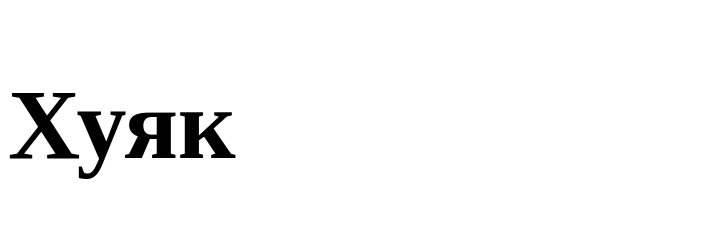
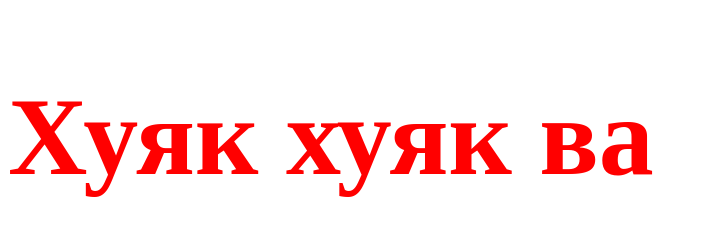
Before and after one commit to Zaborskih/webstorm.test, a plain HTML site: page index.html in a window 1280 px wide. Shown: the whole page, without its empty margins (0-707 px from the left). Drawn offline with Linux system fonts and the light colour scheme.

```diff
--- a/index.html
+++ b/index.html
@@ -6,8 +6,7 @@
     <link rel="stylesheet" href="test.css"/>
 </head>
 <body>
-<h1 id="huyak">Хуяк</h1>
-
+<h1 id="huyak">Хуяк хуяк ва</h1>
 
 
 <script type="text/javascript" src="test.js"></script>
--- a/test.css
+++ b/test.css
@@ -1,3 +1,5 @@
 h1 {
-    font-size: 100px;
+    font-size: 110px;
+    color: red;
+
 }
--- a/test.js
+++ b/test.js
@@ -4,7 +4,7 @@ function init() {
     var huyak = document.getElementById("huyak");
 
     huyak.onclick = function () {
-        console.log(10);
+        console.log(11);
     };
 }
 
```
Also changed, not shown: 1 other file.
